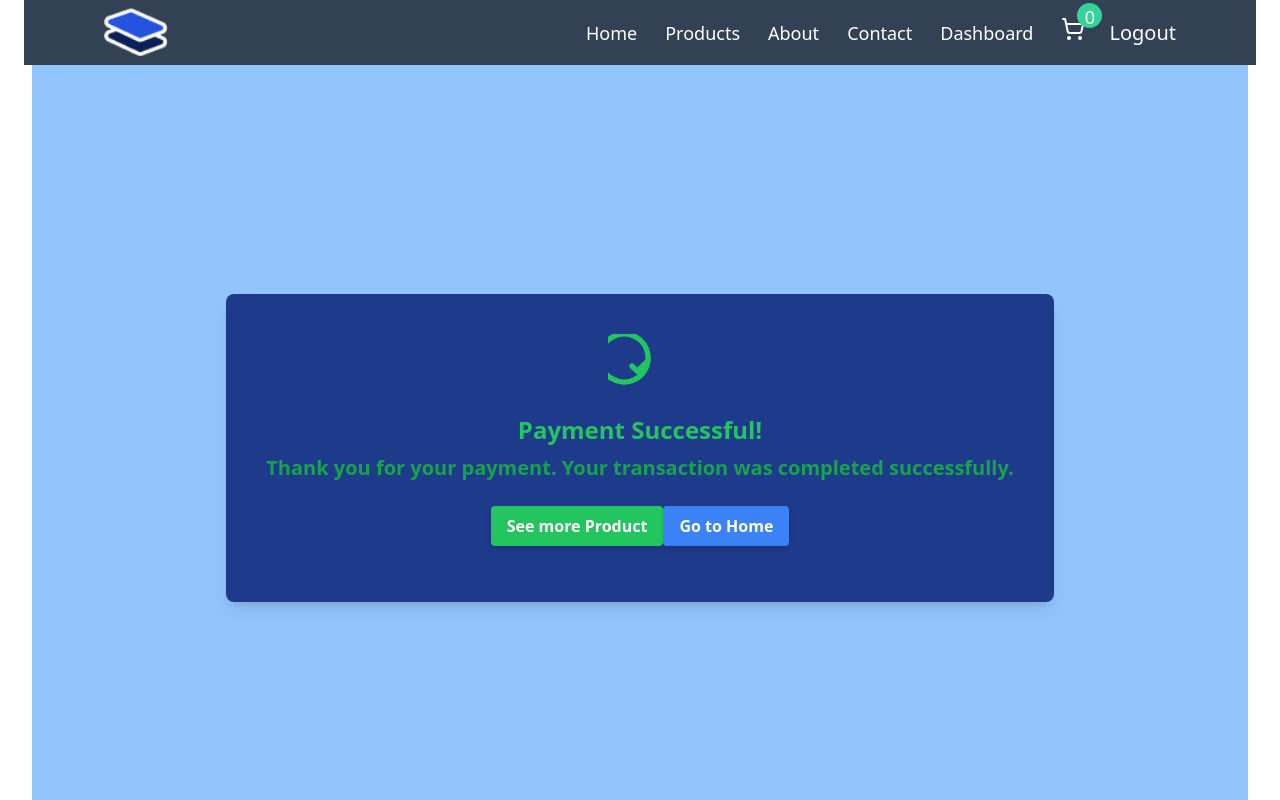
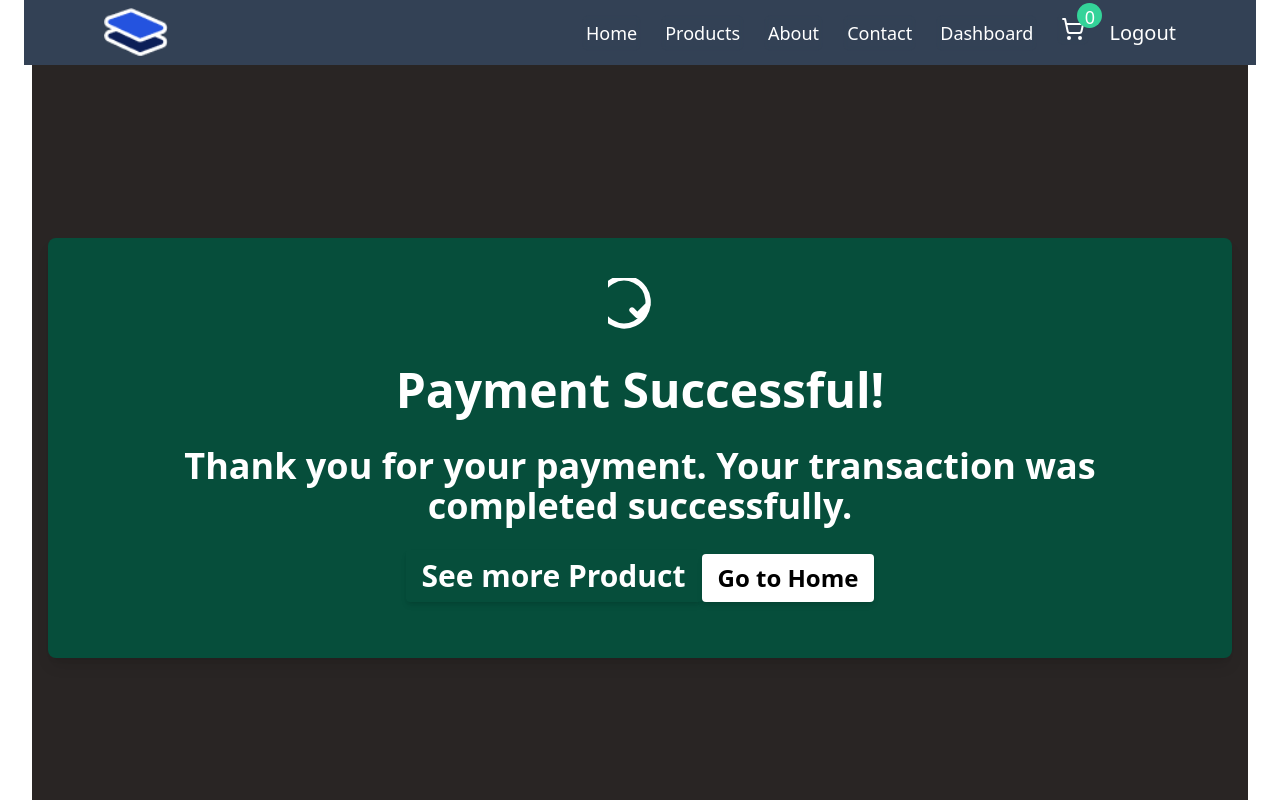
Before and after one commit to azir9200/imagine-redux-story, a React (Vite) app: page /payment/success in a window 1280 px wide. Shown: the top 800 px of the page. Built offline with nearby package versions, Linux system fonts and the light colour scheme; no server answers.

Commit message:
contact page updated

```diff
--- a/package.json
+++ b/package.json
@@ -21,7 +21,8 @@
     "react-hot-toast": "^2.4.1",
     "react-redux": "^9.1.2",
     "react-router-dom": "^6.28.0",
-    "redux-persist": "^6.0.0"
+    "redux-persist": "^6.0.0",
+    "sonner": "^1.7.1"
   },
   "devDependencies": {
     "@eslint/js": "^9.13.0",
--- a/src/components/Navbar.tsx
+++ b/src/components/Navbar.tsx
@@ -68,7 +68,7 @@ const Header = () => {
             <li>
               <a
                 className="rounded-lg backdrop-blur-[2px] p-1 inline-block transition-transform transform hover:scale-105 hover:shadow-2xl  text-white  hover:bg-emerald-500 hover:text-slate-800"
-                href="/dashboard"
+                href="dashboard/user"
               >
                 Dashboard
               </a>
--- a/src/main.tsx
+++ b/src/main.tsx
@@ -6,11 +6,13 @@ import { router } from "./routes/index.tsx";
 import { Provider } from "react-redux";
 import { persistor, store } from "./redux/store.ts";
 import { PersistGate } from "redux-persist/integration/react";
+import { Toaster } from "sonner";
 
 createRoot(document.getElementById("root")!).render(
   <StrictMode>
     <Provider store={store}>
       <PersistGate loading={null} persistor={persistor}>
+        <Toaster />
         <RouterProvider router={router} />
       </PersistGate>
     </Provider>
--- a/src/pages/CheckOutPage/CheckOutPage.tsx
+++ b/src/pages/CheckOutPage/CheckOutPage.tsx
@@ -3,8 +3,10 @@ import { useCreateOrderMutation } from "../../redux/api/orderApi/orderApi";
 import { useAppSelector } from "../../redux/hooks";
 import { useGetMeQuery } from "../../redux/api/getMeApi/getMeApi";
 import toast from "react-hot-toast";
+import { useNavigate } from "react-router-dom";
 
 export default function CheckOutPage() {
+  const navigate = useNavigate();
   const [createOrder] = useCreateOrderMutation();
   //get me query
   const { data } = useGetMeQuery(undefined);
@@ -22,15 +24,14 @@ export default function CheckOutPage() {
         quantity: item.quantity,
       })),
     };
+    // order data creating here
     try {
       const res = await createOrder(data).unwrap();
-      // console.log("res. checkout", res.data);
-      // console.log(data);
+
       toast.success("Successfully submitted");
 
       if (res.success) {
-        console.log("res.", res.data.payment_url);
-        window.location.href = res.data.payment_url;
+        // window.location.href = res.data.payment_url;
         console.log("href", res.data);
       } else {
         console.error("Order creation failed:", res.message);
@@ -121,6 +122,8 @@ export default function CheckOutPage() {
         <div className="flex justify-end">
           <button
             type="submit"
+            onClick={() => navigate("/payment/success")}
+            // to="http://localhost:5173/payment/success"
             className="bg-white text-slate-900 font-semibold py-2 px-6 rounded-lg hover:bg-emerald-700 transition duration-300"
           >
             Proceed to Payment
--- a/src/pages/contact/Contact.tsx
+++ b/src/pages/contact/Contact.tsx
@@ -1,7 +1,14 @@
-import { useNavigate } from "react-router-dom";
+import { FieldValues, SubmitHandler } from "react-hook-form";
+import { toast } from "sonner";
 
 const ContactPage = () => {
-  const navigate = useNavigate();
+  const onSubmit: SubmitHandler<FieldValues> = (data) => {
+    console.log(data);
+    toast.success(
+      "You Message sent to the authority, You will have response as soon as possible, thank you."
+    );
+  };
+
   return (
     <div className=" bg-slate-600 min-h-screen flex flex-col items-center justify-center py-10 px-4 mt-6">
       <h1 className="text-3xl font-bold text-white mb-6">Contact Us</h1>
@@ -58,7 +65,7 @@ const ContactPage = () => {
             <h2 className="text-2xl font-bold text-white mb-4">
               Send a Message
             </h2>
-            <form className="space-y-4">
+            <form onSubmit={onSubmit} className="space-y-4">
               <div>
                 <label className="block text-black text-sm font-medium mb-1">
                   Name
@@ -92,7 +99,7 @@ const ContactPage = () => {
 
               <button
                 type="submit"
-                onClick={() => navigate("/products")}
+                // onClick={() => navigate("/products")}
                 className="w-full bg-white  text-black  hover:bg-emerald-500 hover:text-white text-xl font-bold py-2 px-4 rounded shadow-md transition duration-300 mb-4"
               >
                 Submit
--- a/src/pages/payments/PaymentSuccess.tsx
+++ b/src/pages/payments/PaymentSuccess.tsx
@@ -4,10 +4,10 @@ const PaymentSuccess = () => {
   const navigate = useNavigate();
 
   return (
-    <div className="flex flex-col items-center  justify-center min-h-screen bg-blue-300">
-      <div className="bg-blue-900 shadow-lg rounded-lg p-6 mx-4 md:p-10 text-center">
+    <div className="flex flex-col items-center  justify-center min-h-screen bg-stone-800">
+      <div className="bg-emerald-900 shadow-lg rounded-lg p-6 mx-4 md:p-10 text-center">
         <svg
-          className="w-16 h-16 text-green-500 mx-auto mb-4"
+          className="w-16 h-16 text-white mx-auto mb-4"
           fill="none"
           stroke="currentColor"
           viewBox="0 0 24 24"
@@ -20,22 +20,22 @@ const PaymentSuccess = () => {
             d="M9 12l2 2 4-4m0 0a9 9 0 110-2 9 9 0 010 2z"
           ></path>
         </svg>
-        <h2 className="text-2xl font-bold text-green-500 mb-2">
+        <h2 className="text-5xl font-bold pt-2 pb-6 text-white mb-2">
           Payment Successful!
         </h2>
-        <p className="text-green-600 text-xl font-bold mb-6">
+        <p className="text-white  text-4xl font-bold mb-6">
           Thank you for your payment. Your transaction was completed
           successfully.
         </p>
         <button
           onClick={() => navigate("/product")}
-          className="bg-green-500 hover:bg-purple-600 text-white font-bold py-2 px-4 rounded shadow-md transition duration-300 mb-4"
+          className="text-3xl hover:bg-purple-600 text-white font-bold py-2 px-4 rounded shadow-md transition duration-300 mb-4"
         >
           See more Product
         </button>
         <button
           onClick={() => navigate("/")}
-          className="bg-blue-500 hover:bg-purple-600 text-white font-bold py-2 px-4 rounded shadow-md transition duration-300 mb-4"
+          className="bg-white hover:bg-purple-800 hover:text-white text-black text-2xl font-bold py-2 px-4 rounded shadow-md transition duration-300 mb-4"
         >
           Go to Home
         </button>
```
Also changed, not shown: 1 other file (tests, documents, lock files or other folders).
